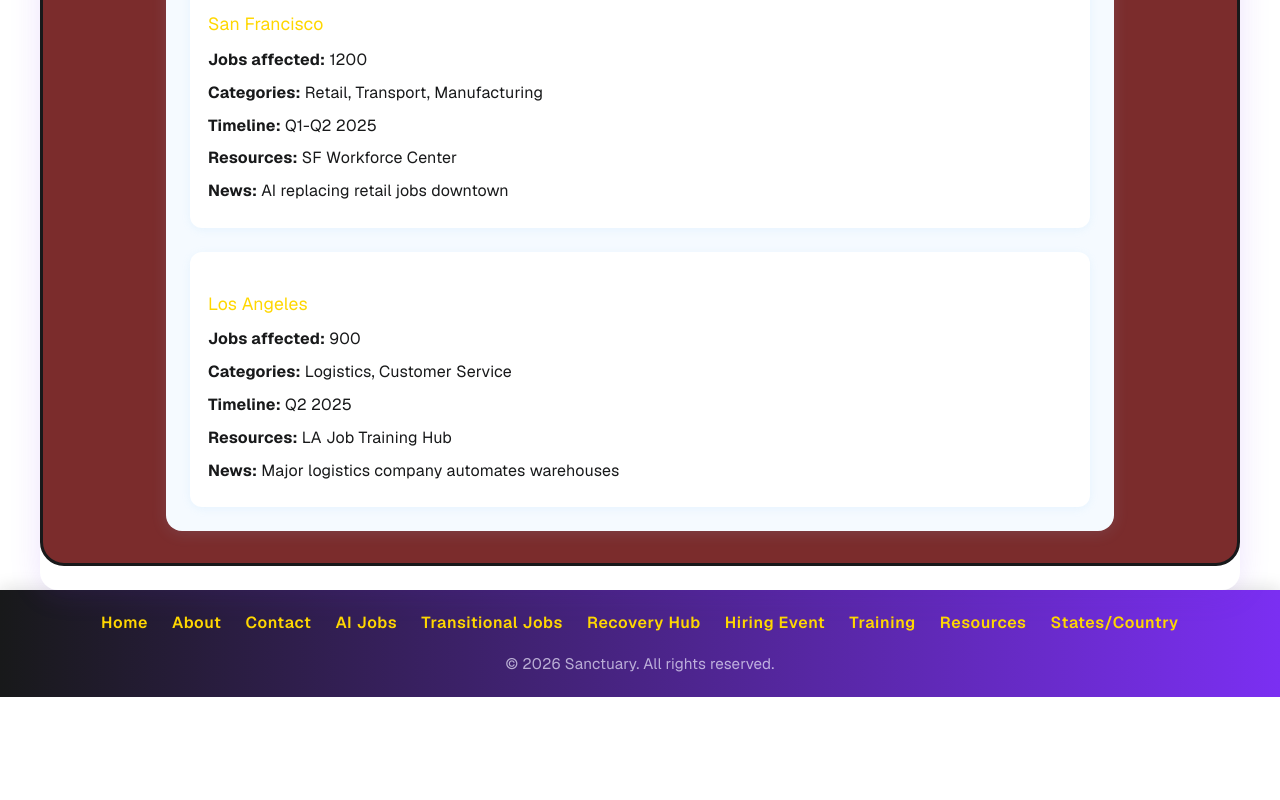
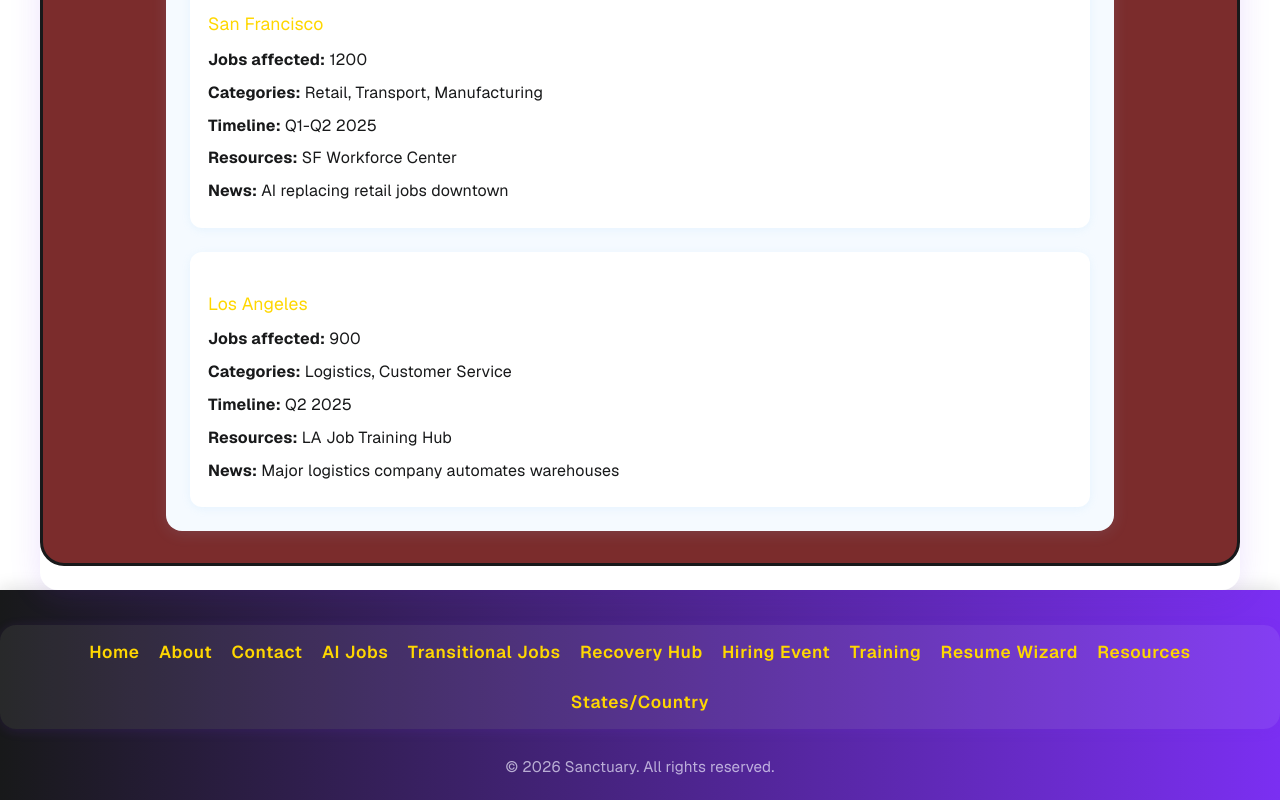
Before and after one commit to Shellzonit/auralis-sanctuary-, a Next.js app: page /states in a window 1280 px wide. Shown: the part 831-1631 px from the top of the page. Before the commit the page ends 1528 px from the top, so only its background shows below. Built offline with nearby package versions, Linux system fonts and the light colour scheme; no server answers.

Commit message:
Update SiteFooter: add main navigation links above copyright for global access

```diff
--- a/components/SiteFooter.tsx
+++ b/components/SiteFooter.tsx
@@ -1,6 +1,6 @@
 import Link from 'next/link';
 
-const footerLinks = [
+const mainLinks = [
   { name: 'Home', href: '/' },
   { name: 'About', href: '/about' },
   { name: 'Contact', href: '/contact' },
@@ -9,6 +9,7 @@ const footerLinks = [
   { name: 'Recovery Hub', href: '/recovery' },
   { name: 'Hiring Event', href: '/ai-hiring-events' },
   { name: 'Training', href: '/training' },
+  { name: 'Resume Wizard', href: '/resume-wizard' },
   { name: 'Resources', href: '/resources' },
   { name: 'States/Country', href: '/states' },
 ];
@@ -19,7 +20,7 @@ export default function SiteFooter() {
       width: '100%',
       background: 'linear-gradient(90deg, #18191a 0%, #7b2ff2 100%)',
       color: '#fff',
-      padding: '1.2rem 0',
+      padding: '2.2rem 0 1.2rem 0',
       marginTop: 'auto',
       display: 'flex',
       flexDirection: 'column',
@@ -28,14 +29,30 @@ export default function SiteFooter() {
       fontFamily: 'Inter, sans-serif',
       fontSize: '1rem',
     }}>
-      <nav style={{ display: 'flex', flexWrap: 'wrap', gap: '1.5rem', justifyContent: 'center' }}>
-        {footerLinks.map(link => (
-          <Link key={link.name} href={link.href} style={{ color: '#ffd700', textDecoration: 'none', fontWeight: 600, letterSpacing: '0.04em', transition: 'color 0.2s' }}>
-            {link.name}
-          </Link>
-        ))}
-      </nav>
-      <div style={{ marginTop: 12, fontSize: '0.95rem', color: '#ece9fc', opacity: 0.7 }}>
+      <div style={{
+        width: '100%',
+        display: 'flex',
+        justifyContent: 'center',
+        marginBottom: 18,
+      }}>
+        <nav style={{
+          display: 'flex',
+          flexWrap: 'wrap',
+          gap: '1.2rem',
+          justifyContent: 'center',
+          background: 'rgba(255,255,255,0.07)',
+          borderRadius: 16,
+          padding: '0.7rem 2rem',
+          boxShadow: '0 2px 12px #7b2ff222',
+        }}>
+          {mainLinks.map(link => (
+            <Link key={link.name} href={link.href} style={{ color: '#ffd700', textDecoration: 'none', fontWeight: 600, letterSpacing: '0.04em', transition: 'color 0.2s', fontSize: '1.08rem' }}>
+              {link.name}
+            </Link>
+          ))}
+        </nav>
+      </div>
+      <div style={{ marginTop: 6, fontSize: '0.95rem', color: '#ece9fc', opacity: 0.7 }}>
         © {new Date().getFullYear()} Sanctuary. All rights reserved.
       </div>
     </footer>
```
